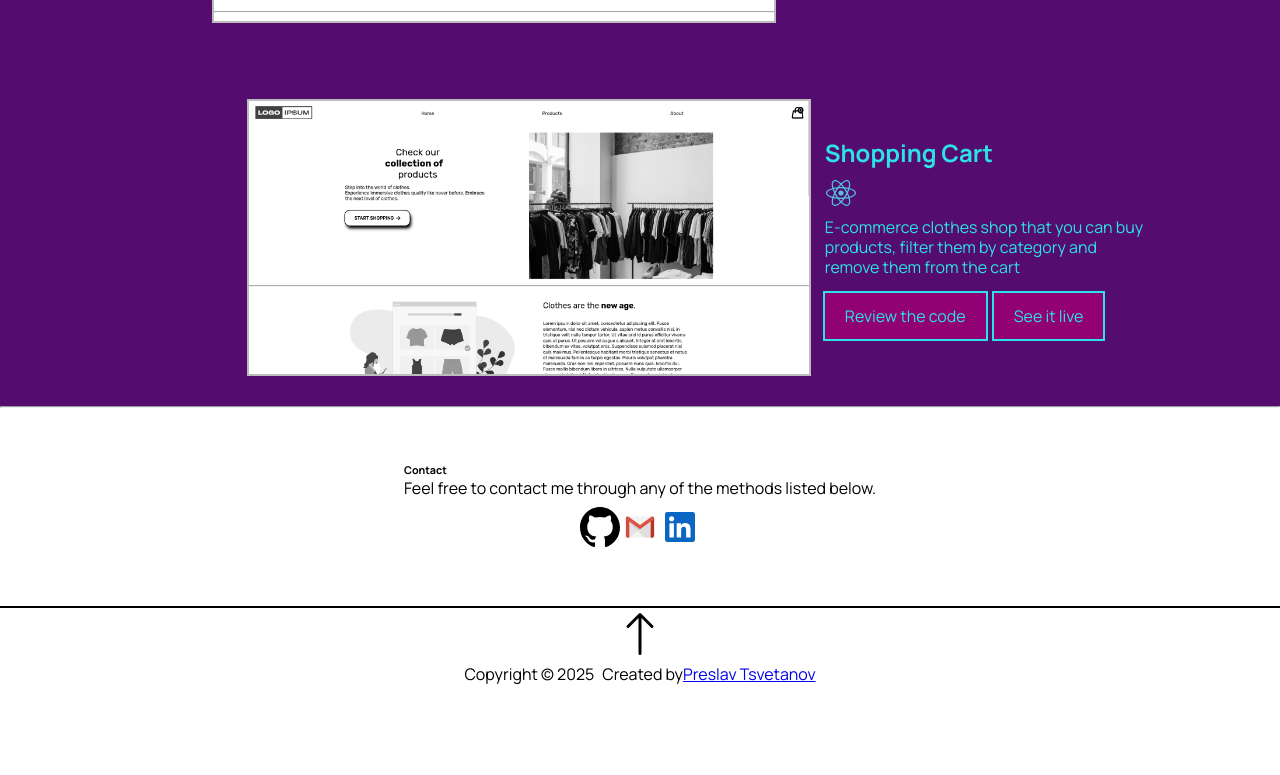
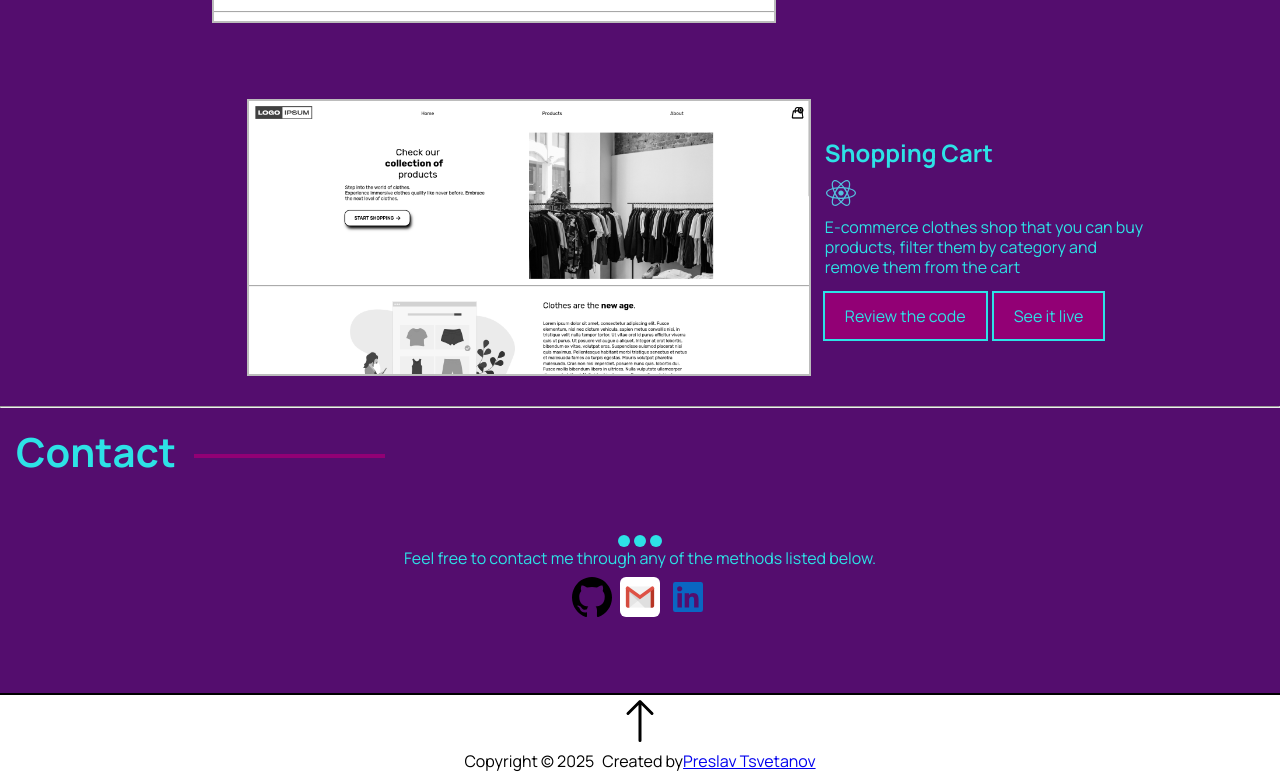
Before and after one commit to Preslav977/portfolio, a React (Vite) app: page / in a window 1280 px wide. Shown: the part 2715-3490 px from the top of the page. Before the commit the page ends 3403 px from the top, so only its background shows below. Built offline with nearby package versions, Linux system fonts and the light colour scheme.

Commit message:
Finished styling the ContactMe section

```diff
--- a/src/components/ContactMe.jsx
+++ b/src/components/ContactMe.jsx
@@ -2,11 +2,18 @@ import styles from "./ContactMe.module.css";
 
 export function ContactMe() {
   return (
+    <div className={styles.contactMeWrapper}>
+      <h6 className={styles.contactMeHeader}>Contact</h6>
       <section className={styles.contactMeContainer} id="#contact">
         <div>
-        <h6>Contact</h6>
-
-        <p>Feel free to contact me through any of the methods listed below.</p>
+          <div className={styles.contactMeDotsContainer}>
+            <div className={styles.contactMeDots}></div>
+            <div className={styles.contactMeDots}></div>
+            <div className={styles.contactMeDots}></div>
+          </div>
+          <p className={styles.contactMePara}>
+            Feel free to contact me through any of the methods listed below.
+          </p>
 
           <div className={styles.contactMeSvgContainer}>
             <a href="https://github.com/Preslav977" target="_blank">
@@ -17,7 +24,7 @@ export function ContactMe() {
               />
             </a>
 
-          <a href="mailto:preslav.tsvetanov@gmail.com">
+            <a href="mailto:preslav.tsvetanov@gmail.com" target="_blank">
               <img
                 className={styles.contactMeSvg}
                 src="./email.svg"
@@ -25,7 +32,10 @@ export function ContactMe() {
               />
             </a>
 
-          <a href="https://www.linkedin.com/in/preslav-tsvetanov/">
+            <a
+              href="https://www.linkedin.com/in/preslav-tsvetanov/"
+              target="_blank"
+            >
               <img
                 className={styles.contactMeSvg}
                 src="./linkedin.svg"
@@ -35,5 +45,6 @@ export function ContactMe() {
           </div>
         </div>
       </section>
+    </div>
   );
 }
--- a/src/components/ContactMe.module.css
+++ b/src/components/ContactMe.module.css
@@ -1,3 +1,8 @@
+.contactMeWrapper {
+  padding: 1em;
+  background-color: #540d6e;
+}
+
 .contactMeContainer {
   display: flex;
   justify-content: center;
@@ -6,14 +11,51 @@
   padding: 1em;
 }
 
+.contactMeHeader {
+  font-size: 2.5rem;
+  color: #2de2e6;
+}
+
+.contactMeHeader::after {
+  content: "";
+  display: inline-block;
+  vertical-align: middle;
+  margin-left: 20px;
+  width: 15%;
+  outline: 2px solid #920075;
+}
+
+.contactMeDotsContainer {
+  display: flex;
+  justify-content: center;
+  gap: 0.25em;
+}
+
+.contactMeDots {
+  width: 0.75em;
+  height: 0.75em;
+  border-radius: 50%;
+  background-color: #2de2e6;
+}
+
+.contactMePara {
+  color: #2de2e6;
+}
+
 .contactMeSvgContainer {
   display: flex;
   align-items: center;
   justify-content: center;
   margin-top: 0.5em;
+  gap: 0.5em;
+  transition: outline 0.15s ease-in-out;
 }
 
 .contactMeSvg {
   width: 2.5rem;
-  height: 2.5rem;
 }
+
+.contactMeSvg:hover {
+  outline: 2px solid #2de2e6;
+  border-radius: 50%;
+}
```
Lines whose indentation alone changed are shown as unchanged.
